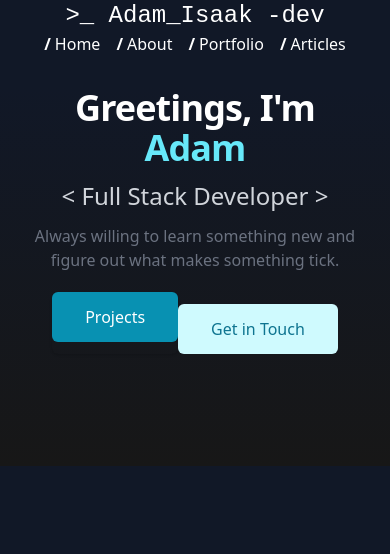
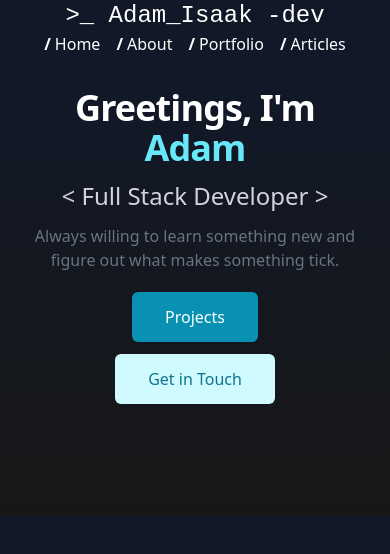
Before and after one commit to Adam-Isaak-dev/portfolio, a Next.js app: page / in a window 390 px wide. Shown: the top 554 px of the page. Built offline with nearby package versions, Linux system fonts and the light colour scheme.

Commit message:
Fix mobile button styling

```diff
--- a/components/home/HeroSection.jsx
+++ b/components/home/HeroSection.jsx
@@ -9,19 +9,19 @@ export default function HeroSection(props) {
               <span className="block xl:inline">Greetings, I'm </span>
               <span className="block text-cyan-300 xl:inline">Adam</span>
             </h1>
-            <h2 className="mt-3 text-2xl text-gray-300">
+            <p className="mt-3 text-2xl text-gray-300">
               <span>&lt;&nbsp;Full&nbsp;Stack&nbsp;Developer&nbsp;&gt;</span>
-            </h2>
+            </p>
             <p className="mt-3 text-base text-gray-500 sm:mx-auto sm:mt-5 sm:max-w-xl sm:text-lg md:mt-5 md:text-xl">
               Always willing to learn something new and figure out what makes something tick.
             </p>
-            <div className="mt-5 sm:mt-8 flex justify-center">
+            <div className="mt-5 sm:mt-8 flex justify-center items-center flex-col sm:flex-row  sm:space-y-0 space-y-3 sm:space-x-3 space-x-0">
               <div className="rounded-md shadow">
                 <Link href="/">
                   <button className="flex w-full items-center justify-center rounded-md border border-transparent bg-cyan-600 px-8 py-3 text-base font-medium text-white hover:bg-cyan-700 md:py-4 md:px-10 md:text-lg">Projects</button>
                 </Link>
               </div>
-              <div className="mt-3 sm:mt-0 sm:ml-3">
+              <div>
                 <Link href="/">
                   <button className="flex w-full items-center justify-center rounded-md border border-transparent bg-cyan-100 px-8 py-3 text-base font-medium text-cyan-700 hover:bg-cyan-200 md:py-4 md:px-10 md:text-lg">Get in Touch</button>
                 </Link>
```
